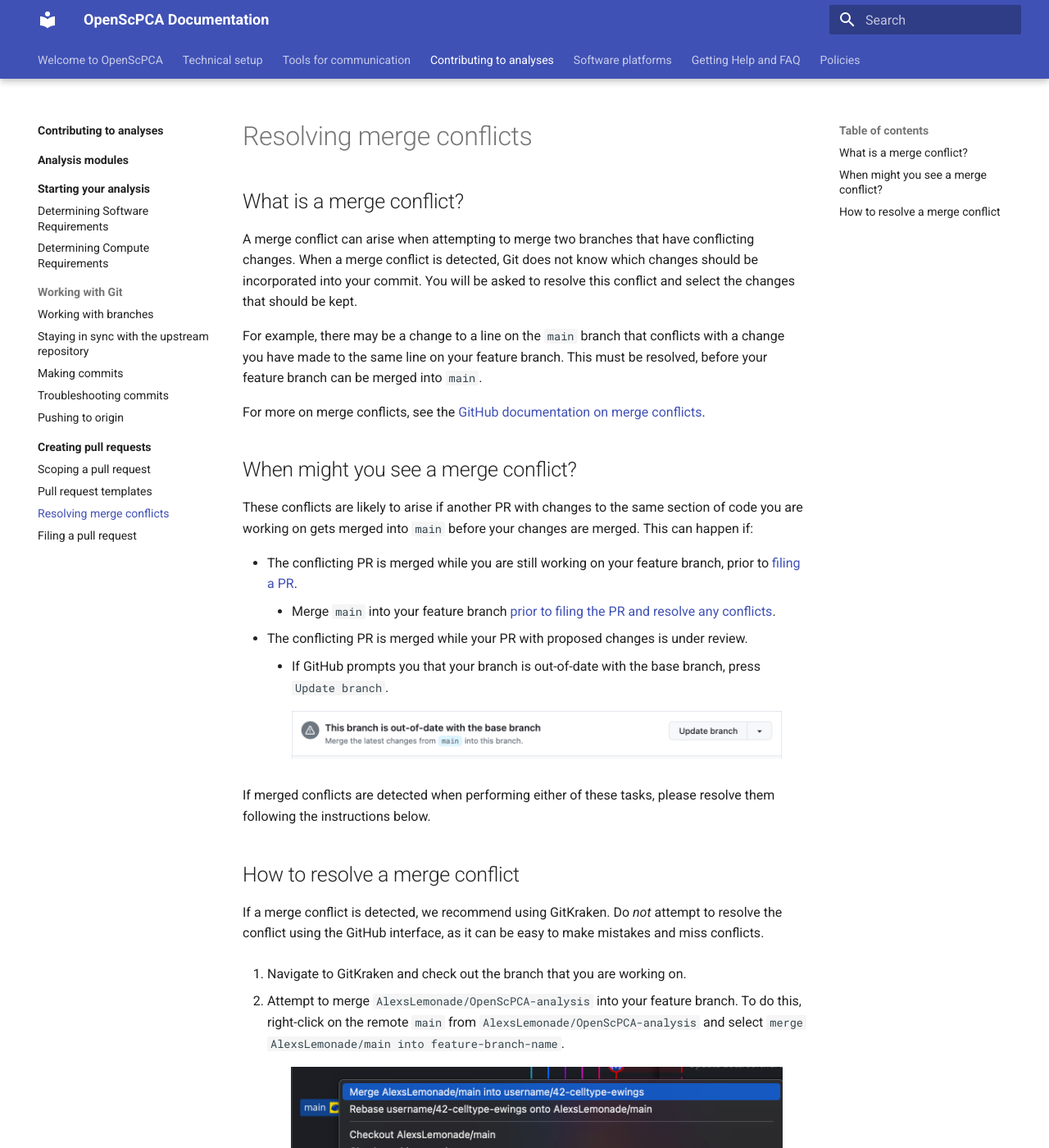
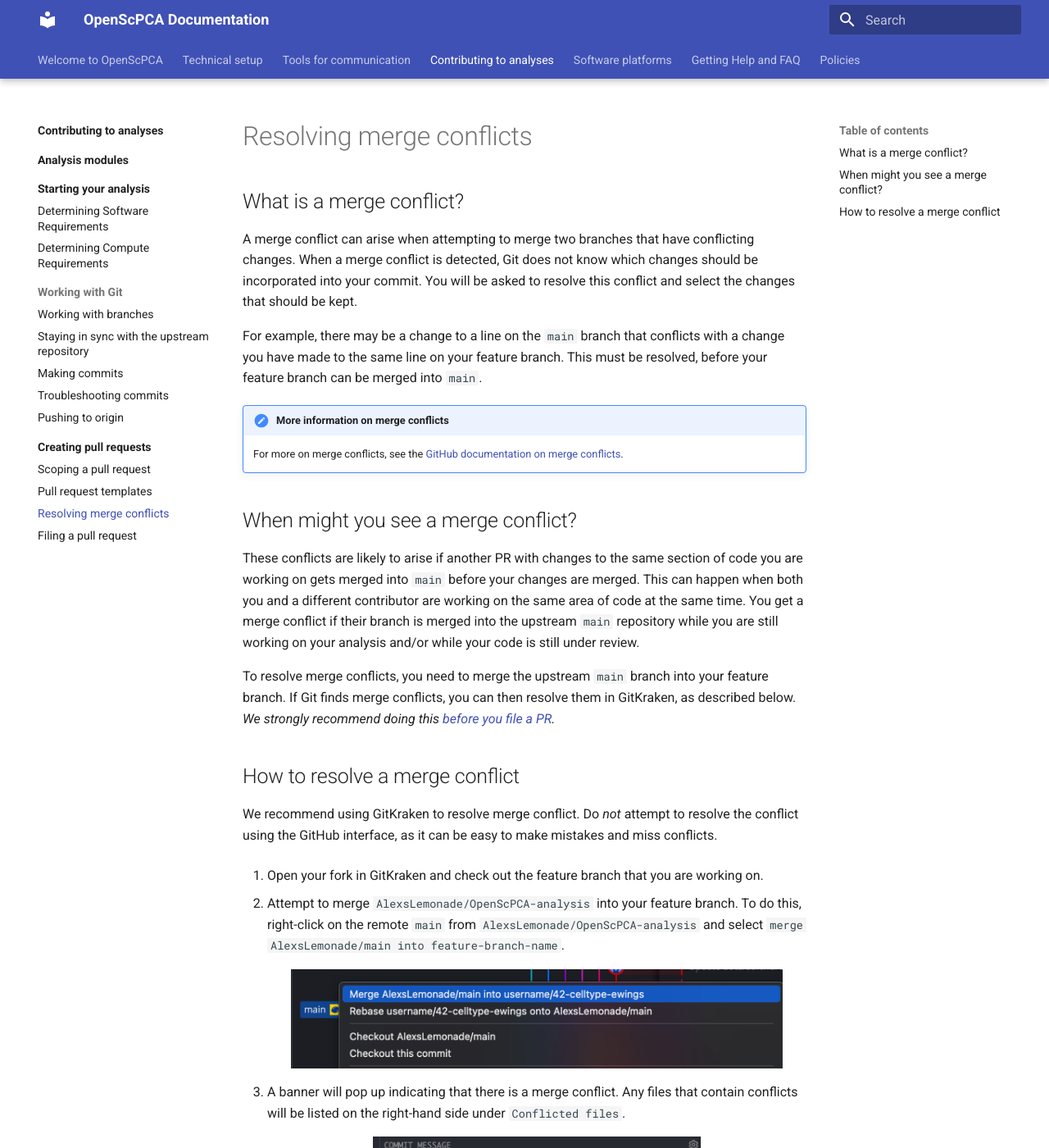
Before and after one commit to AlexsLemonade/OpenScPCA-analysis, an MkDocs documentation site: the page built from docs/contributing-to-analyses/creating-pull-requests/resolve-merge-conflicts.md, in a window 1280 px wide and 1400 px high. Shown: the whole window at 82% size. Built offline with MkDocs 1.6.1 and Material for MkDocs 9.7.7, drawn with Linux system fonts in a browser that asks for light colours.

Commit message:
Apply suggestions from code review
Co-authored-by: Stephanie Spielman <stephanie.spielman@gmail.com>

```diff
--- a/docs/contributing-to-analyses/creating-pull-requests/resolve-merge-conflicts.md
+++ b/docs/contributing-to-analyses/creating-pull-requests/resolve-merge-conflicts.md
@@ -9,30 +9,26 @@
 For example, there may be a change to a line on the `main` branch that conflicts with a change you have made to the same line on your feature branch.
 This must be resolved, before your feature branch can be merged into `main`.
 
-For more on merge conflicts, see the [GitHub documentation on merge conflicts](https://docs.github.com/en/pull-requests/collaborating-with-pull-requests/addressing-merge-conflicts/about-merge-conflicts).
+!!! note "More information on merge conflicts"
+    For more on merge conflicts, see the [GitHub documentation on merge conflicts](https://docs.github.com/en/pull-requests/collaborating-with-pull-requests/addressing-merge-conflicts/about-merge-conflicts).
 
 ## When might you see a merge conflict?
 
 These conflicts are likely to arise if another PR with changes to the same section of code you are working on gets merged into `main` before your changes are merged.
-This can happen if:
+This can happen when both you and a different contributor are working on the same area of code at the same time.
+You get a merge conflict if their branch is merged into the upstream `main` repository while you are still working on your analysis and/or while your code is still under review.
 
-- The conflicting PR is merged while you are still working on your feature branch, prior to [filing a PR](./file-pull-request.md).
-    - Merge `main` into your feature branch [prior to filing the PR and resolve any conflicts](STUB-LINK to before you file).
-- The conflicting PR is merged while your PR with proposed changes is under review.
-    - If GitHub prompts you that your branch is out-of-date with the base branch, press `Update branch`.
+To resolve merge conflicts, you need to merge the upstream `main` branch into your feature branch.
+If Git finds merge conflicts, you can then resolve them in GitKraken, as described below.
+_We strongly recommend doing this [before you file a PR](STUB_LINK before you file)._
 
-    <figure markdown="span">
-        ![Update branch](../../img/resolve-merge-conflicts-1.png){width="600"}
-    </figure>
-
-If merged conflicts are detected when performing either of these tasks, please resolve them following the instructions below.
 
 ## How to resolve a merge conflict
 
-If a merge conflict is detected, we recommend using GitKraken.
+We recommend using GitKraken to resolve merge conflict.
 Do _not_ attempt to resolve the conflict using the GitHub interface, as it can be easy to make mistakes and miss conflicts.
 
-1. Navigate to GitKraken and check out the branch that you are working on.
+1. Open your fork in GitKraken and check out the feature branch that you are working on.
 
 1. Attempt to merge `AlexsLemonade/OpenScPCA-analysis` into your feature branch.
 To do this, right-click on the remote `main` from `AlexsLemonade/OpenScPCA-analysis` and select `merge AlexsLemonade/main into feature-branch-name`.
```
